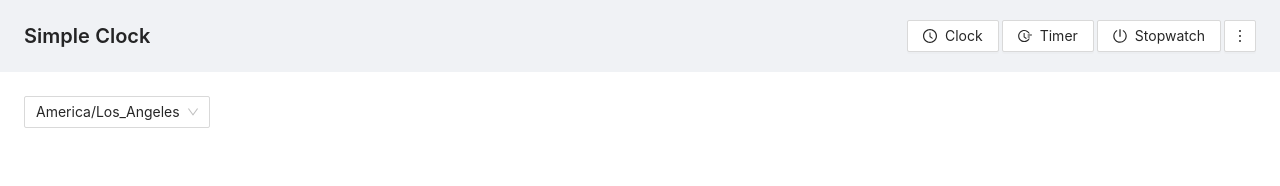
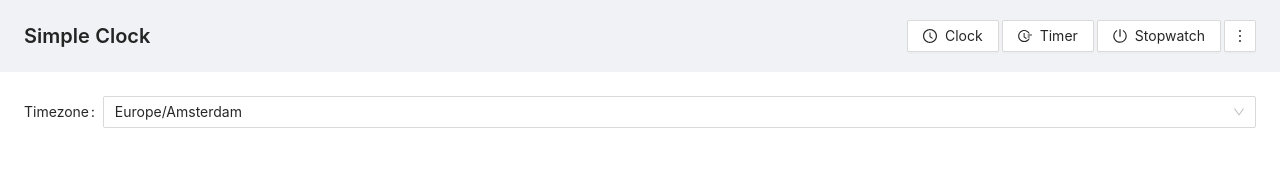
Before and after one commit to mirmousaviii/clock, a React (Create React App) app: page /setting in a window 1280 px wide. Shown: the top 186 px of the page. Built offline with nearby package versions, Linux system fonts and the light colour scheme.

Commit message:
Change style and searchable timezone

```diff
--- a/src/context/timezone.js
+++ b/src/context/timezone.js
@@ -3,7 +3,7 @@ import React from 'react';
 export const TimezoneContext = React.createContext(null);
 
 export const TimezoneProvider = ({children}) => {
-  const [timezone, setTimezone] = React.useState("America/Los_Angeles");
+  const [timezone, setTimezone] = React.useState("Europe/Amsterdam");
 
   return (
       <TimezoneContext.Provider value={[timezone, setTimezone]}>
--- a/src/pages/current-time.js
+++ b/src/pages/current-time.js
@@ -11,7 +11,7 @@ function CurrentTime() {
         <span className='full-size'>
           <ProClock timezone={timezone} interval={1000}/>
         </span>
-        <Typography.Title level={4} type="secondary"
+        <Typography.Title level={5} type="secondary"
                           className="timezone">[Timezone: {timezone}]</Typography.Title>
       </>
   );
--- a/src/pages/setting.js
+++ b/src/pages/setting.js
@@ -1,5 +1,5 @@
 import React from 'react';
-import {Select} from 'antd';
+import {Select, Form} from 'antd';
 import {TimezoneContext} from '../context/timezone';
 import momentTimezone from 'moment-timezone';
 
@@ -14,11 +14,16 @@ function CurrentTime() {
 
   return (
       <span>
-        <Select defaultValue={timezone} onChange={handleChangeTimezone}>
-          {tzList.map((item, index) => (
-              <Select.Option key={index} value={item}>{item}</Select.Option>
-          ))}
-        </Select>
+        <Form.Item name="timezone" label="Timezone">
+          <Select defaultValue={timezone}
+                  onChange={handleChangeTimezone}
+                  showSearch
+          >
+            {tzList.map((item, index) => (
+                <Select.Option key={index} value={item}>{item}</Select.Option>
+            ))}
+          </Select>
+        </Form.Item>
       </span>
   );
 }
```
